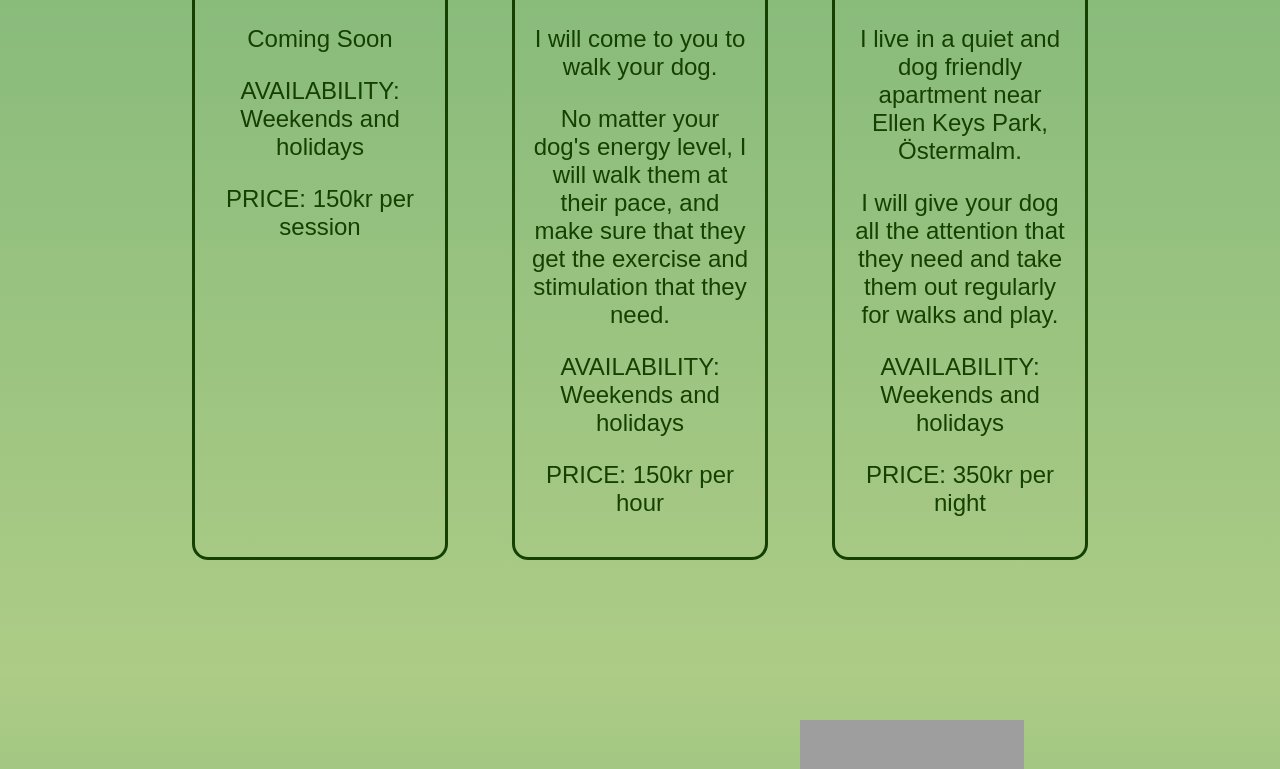
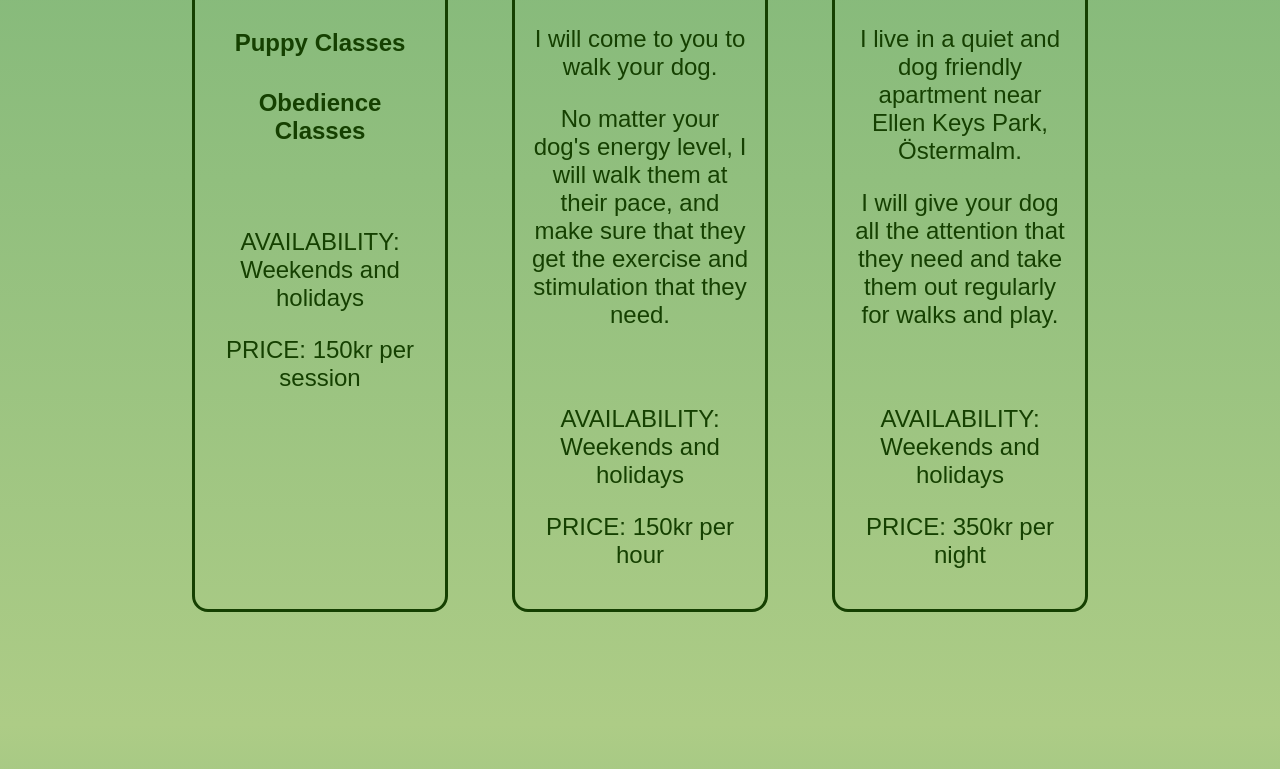
Before and after one commit to BradleyMurrell/dog-training, a plain HTML site: page index.html in a window 1280 px wide. Shown: the part 1982-2751 px from the top of the page. Drawn offline with Linux system fonts and the light colour scheme; grey boxes are pictures that could not be loaded; a web font is replaced by a local one.

Commit message:
Update dog training in services section

```diff
--- a/index.html
+++ b/index.html
@@ -57,7 +57,9 @@
             <div class="column-service">
                 <img class="service-img" src="assets/images/puppy3.png">
                 <h3>Dog Training</h3>
-                <p>Coming Soon</p>
+                <h4>Puppy Classes</h4>
+                <h4>Obedience Classes</h4>
+                <br>
                 <p>AVAILABILITY: Weekends and holidays</p>
                 <p>PRICE: 150kr per session</p>
             </div>
@@ -66,6 +68,7 @@
                 <h3>Dog Walking</h3>
                 <p>I will come to you to walk your dog.</p>
                 <p>No matter your dog's energy level, I will walk them at their pace, and make sure that they get the exercise and stimulation that they need.</p>
+                <br>
                 <p>AVAILABILITY: Weekends and holidays</p>
                 <p>PRICE: 150kr per hour</p>
             </div>
@@ -74,6 +77,7 @@
                 <h3>Dog Sitting</h3>
                 <p>I live in a quiet and dog friendly apartment near Ellen Keys Park, Östermalm.</p>
                 <p>I will give your dog all the attention that they need and take them out regularly for walks and play.</p>
+                <br>
                 <p>AVAILABILITY: Weekends and holidays</p>
                 <p>PRICE: 350kr per night</p>
             </div>
```
